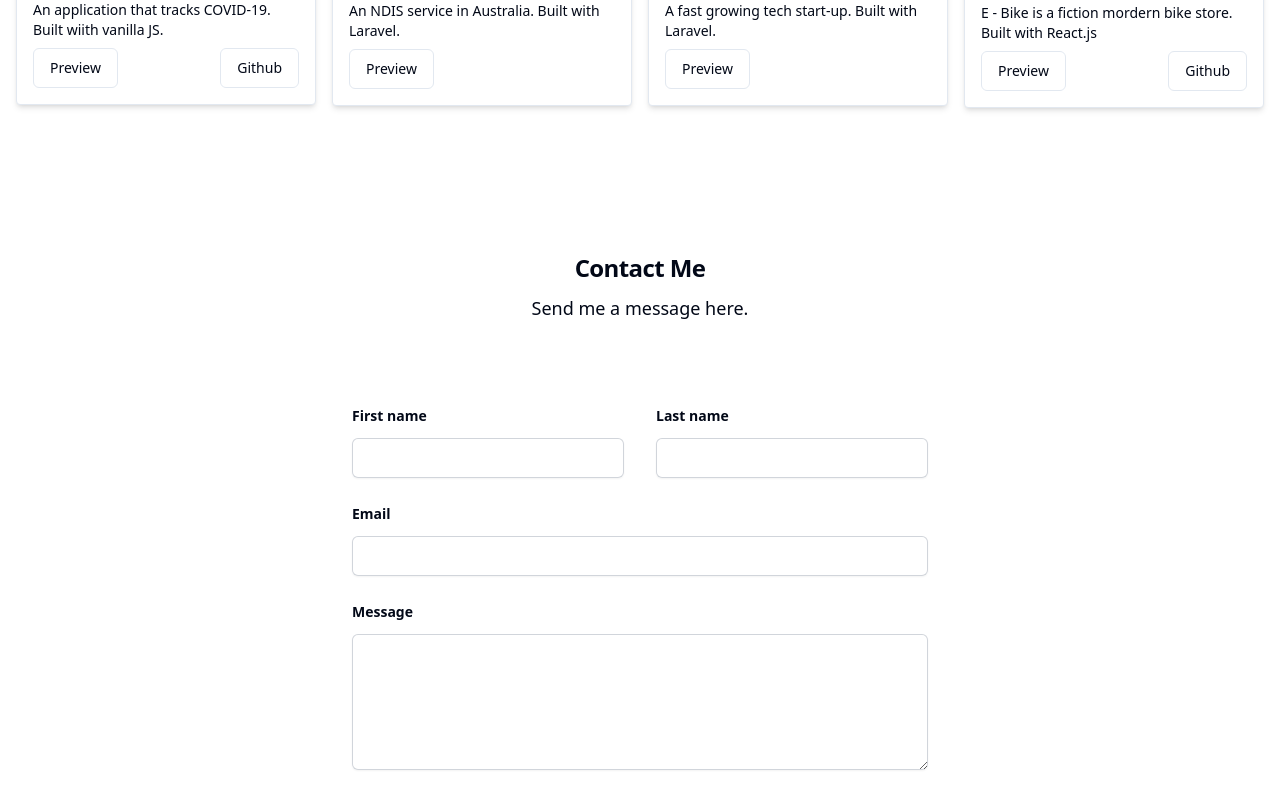
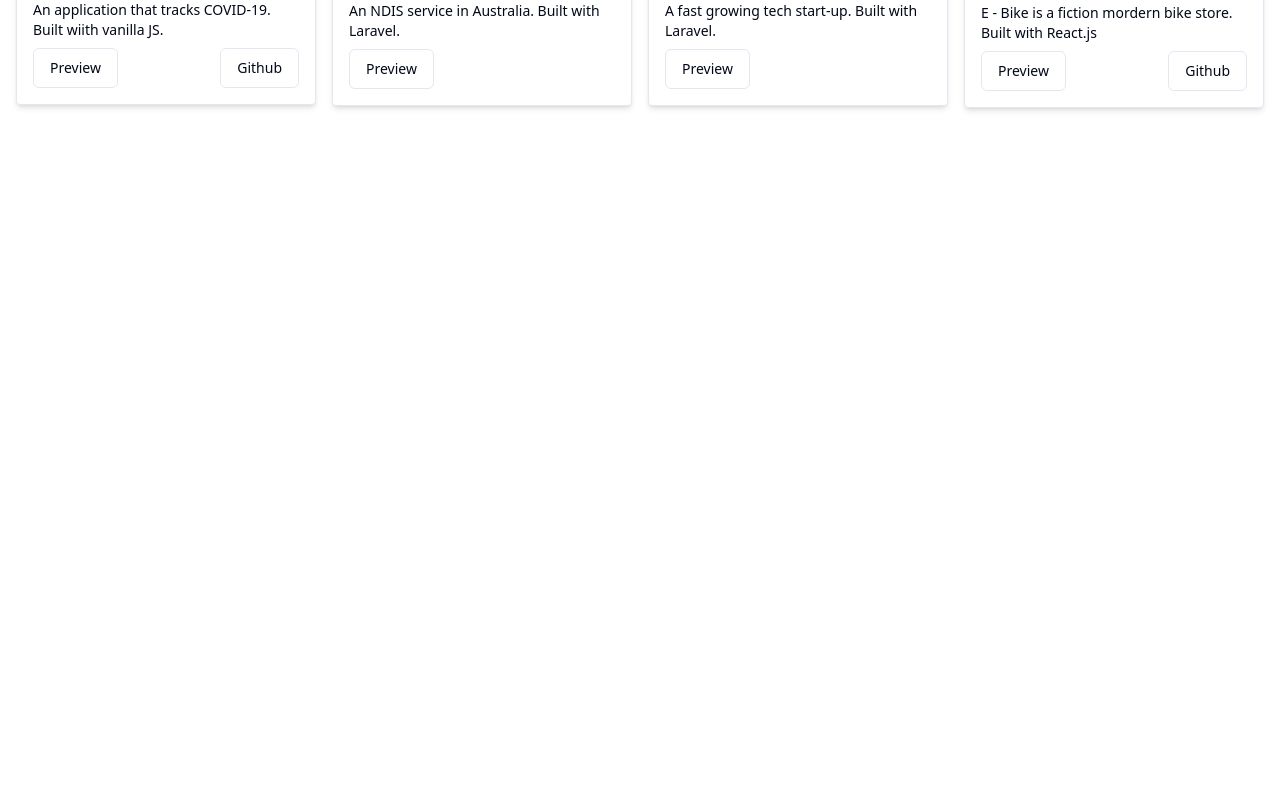
Before and after one commit to Patrickodey360coder/nebula, a Next.js app: page / in a window 1280 px wide. Shown: the part 3320-4120 px from the top of the page. Built offline with nearby package versions, Linux system fonts and the light colour scheme; no server answers.

Commit message:
animate contact

```diff
--- a/src/app/components/contact.tsx
+++ b/src/app/components/contact.tsx
@@ -39,8 +39,8 @@ const ContactForm = () => {
 
   return (
     <motion.section
-    initial={{ x: "-100vw" }}
-    whileInView={{ x: 0 }}
+    initial={{ opacity: -1 }}
+    whileInView={{ opacity: 0 }}
     className='max-w-[1280px] mx-auto'>
       <div className="isolate px-6 py-24 sm:py-32 lg:px-8">
         <div className="mx-auto max-w-2xl text-center">
```
